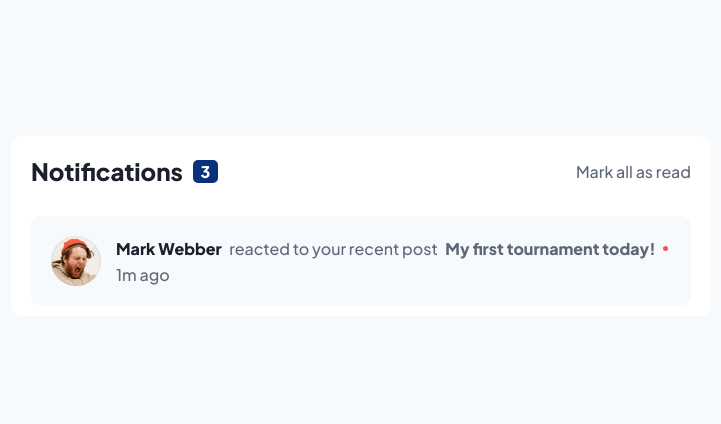
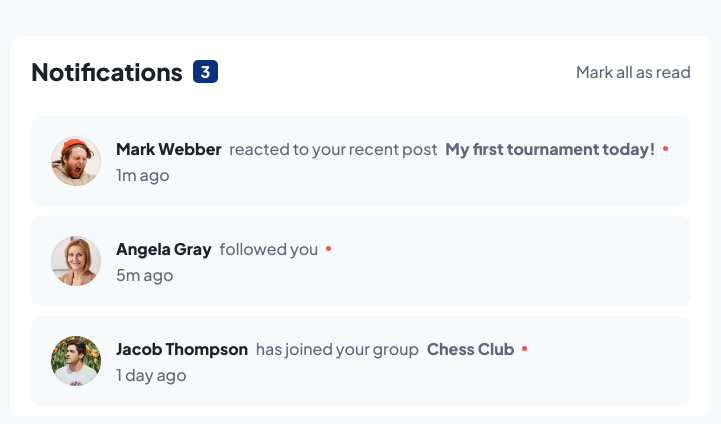
Before and after one commit to anonggentlegentle/Notifications-page, a website: page index.html in a window 1280 px wide. Shown: the part 174-598 px from the top of the page, without its empty margins (279-1000 px from the left). Drawn offline with Linux system fonts and the light colour scheme.

Commit message:
Add content

```diff
--- a/css/style.scss
+++ b/css/style.scss
@@ -73,16 +73,19 @@ video {
   &__main-content {
     display: flex;
     flex-direction: column;
-    row-gap: 0.5rem;
+    row-gap: 1rem;
   }
 
   &__notifs-box {
     padding: 2rem;
     border-radius: 1rem;
-    background-color: var(--color-very-light-grayish-blue);
 
     display: flex;
     column-gap: 1.5rem;
+
+    &--unread {
+      background-color: var(--color-very-light-grayish-blue);
+    }
   }
 
   &__notifs-box-dp {
--- a/index.html
+++ b/index.html
@@ -49,12 +49,52 @@
             <p class="main__notifs-text-time">1m ago</p>
           </div>
         </article>
+
+        <article class="main__notifs-box main__notifs-box--unread">
+          <div class="main__notifs-box-dp">
+            <img
+              src="assets/images/avatar-angela-gray.webp"
+              alt="Display picture"
+              class="main__notifs-box-dp-img"
+            />
+          </div>
+          <div class="main__notifs-text-box">
+            <p class="main__notifs-text-proper">
+              <a href="#" class="main__notifs-text-proper--name">
+                Angela Gray
+              </a>
+              followed you
+              <span class="main__notifs-unread-dot">&nbsp;</span>
+            </p>
+            <p class="main__notifs-text-time">5m ago</p>
+          </div>
+        </article>
+
+        <article class="main__notifs-box main__notifs-box--unread">
+          <div class="main__notifs-box-dp">
+            <img
+              src="assets/images/avatar-jacob-thompson.webp"
+              alt="Display picture"
+              class="main__notifs-box-dp-img"
+            />
+          </div>
+          <div class="main__notifs-text-box">
+            <p class="main__notifs-text-proper">
+              <a href="#" class="main__notifs-text-proper--name">
+                Jacob Thompson
+              </a>
+              has joined your group
+              <a href="#" class="main__notifs-text-proper--post">Chess Club</a>
+              <span class="main__notifs-unread-dot">&nbsp;</span>
+            </p>
+            <p class="main__notifs-text-time">1 day ago</p>
+          </div>
+        </article>
       </section>
     </main>
 
     <!--
-    Angela Gray followed you 5m ago Jacob Thompson has joined your group Chess
-    Club 1 day ago Rizky Hasanuddin sent you a private message 5 days ago Hello,
+ Rizky Hasanuddin sent you a private message 5 days ago Hello,
     thanks for setting up the Chess Club. I've been a member for a few weeks now
     and I'm already having lots of fun and improving my game. Kimberly Smith
     commented on your picture 1 week ago Nathan Peterson reacted to your recent
```
Also changed, not shown: css/style.css, 1 other file.
